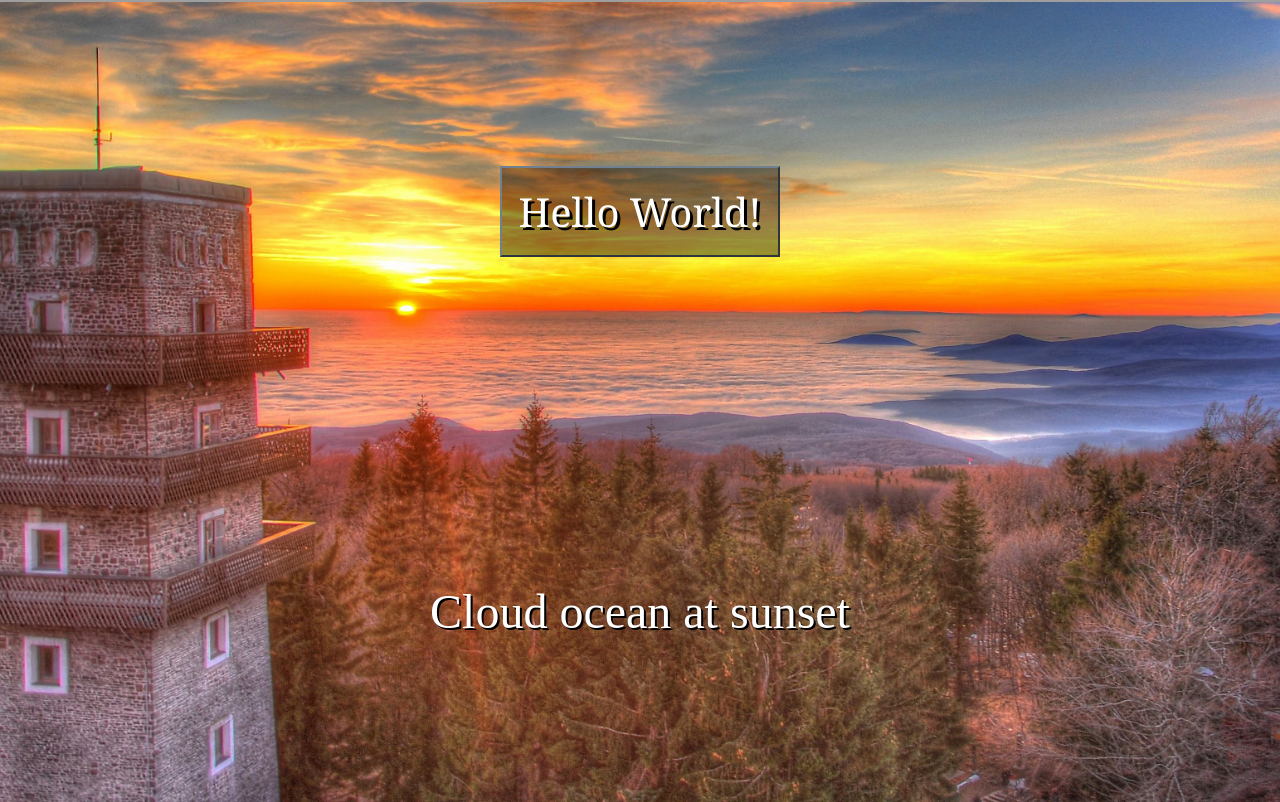
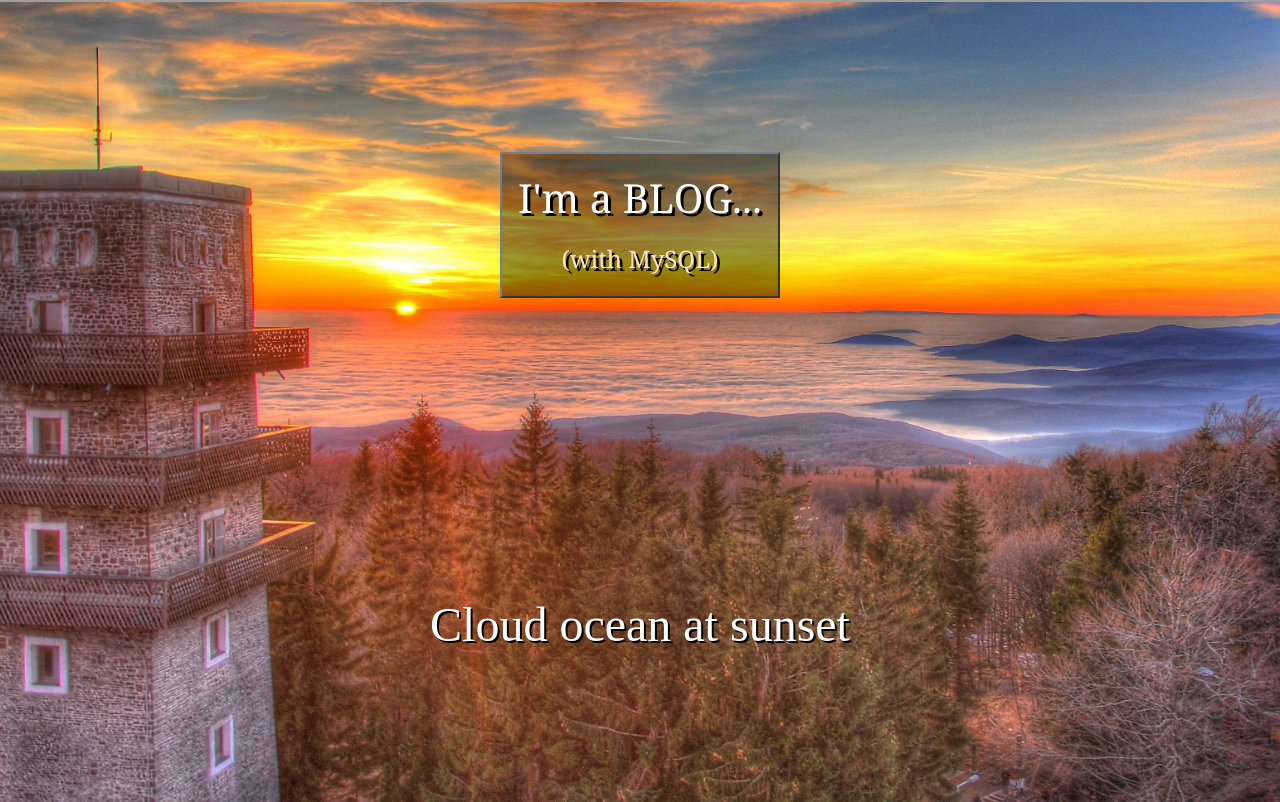
Before and after one commit to theGoodOldDeveloper/theGoodOldDeveloper--ArubaCloud-, a website: page index.html in a window 1280 px wide. Shown: the part 3198-4000 px from the top of the page. Drawn offline with Linux system fonts and the light colour scheme; files that its build step writes are made by us from their sources; grey boxes are pictures that could not be loaded; files whose address does not match are found by name.

Commit message:
5/5 OK 😎

```diff
--- a/index.html
+++ b/index.html
@@ -51,7 +51,8 @@
             <p>Duck and junior ducks</p>
         </div>
         <div class="container container-5">
-            <button class="mainBTN" id="app-5">Hello World!</button>
+            <button class="mainBTN" id="app-5">I'm a BLOG...<br><span style="font-size: 1.5rem; color: bisque;">(with
+                    MySQL)</span></button>
             <p>Cloud ocean at sunset</p>
         </div>
     </main>
--- a/public/js/script.js
+++ b/public/js/script.js
@@ -11,5 +11,5 @@ document.getElementById('app-4').addEventListener('click', () => {
     window.location.href = 'http://thegoodolddeveloper.website:9876/'
 })
 document.getElementById('app-5').addEventListener('click', () => {
-    console.log('klikkeltem  5')
+    window.location.href = 'http://thegoodolddeveloper.website:9999/'
 })
```
